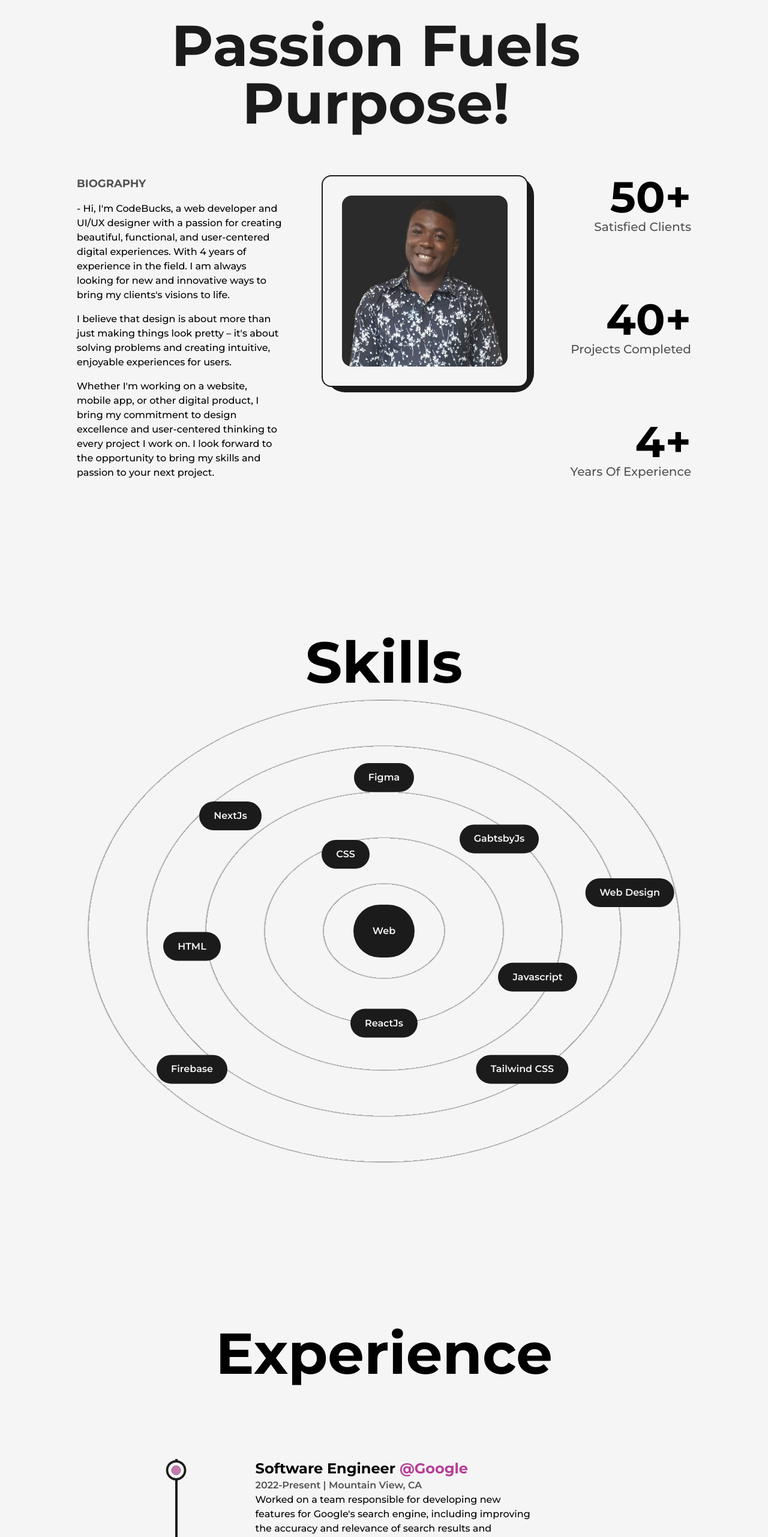
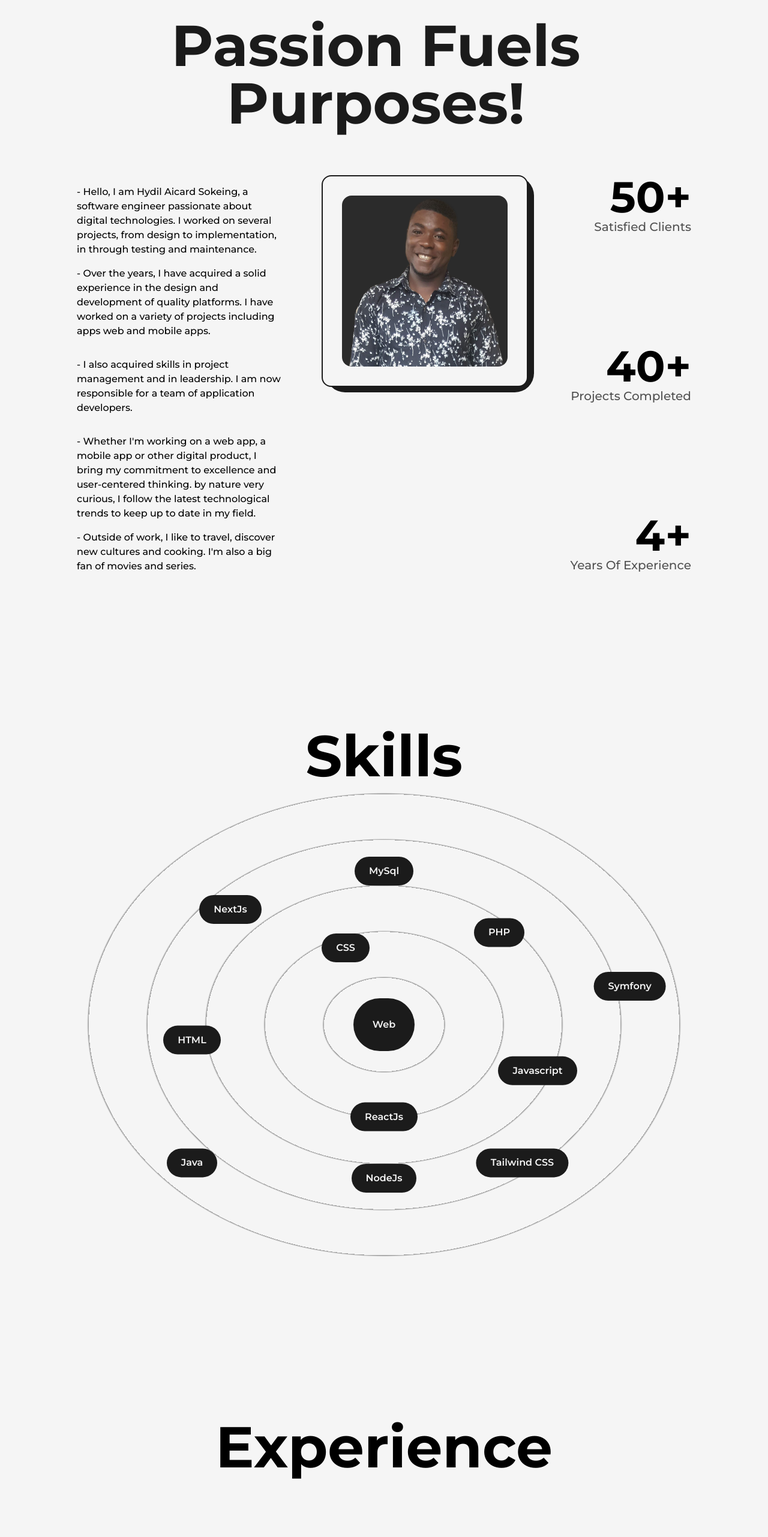
Before and after one commit to hydilois/elshaseries-portfolio, a Next.js app: page /about in a window 1280 px wide. Shown: the part 140-2702 px from the top of the page at 60% size. Built offline with nearby package versions, Linux system fonts and the light colour scheme.

Commit message:
Personnalize the about page

```diff
--- a/src/components/Education.js
+++ b/src/components/Education.js
@@ -1,6 +1,8 @@
-import React, { useRef } from "react";
+import React, { useContext, useRef } from "react";
 import { useScroll, motion } from "framer-motion";
 import LiIcon from "./LiIcon.js";
+import translation from "@/translation.js";
+import { languageContext } from "@/contexts/useLanguageContext.js";
 
 const Details = ({ type, time, place, info }) => {
   const ref = useRef(null);
@@ -15,7 +17,9 @@ const Details = ({ type, time, place, info }) => {
         whileInView={{ y: 0 }}
         transition={{ duration: 0.5, type: "spring" }}
       >
-        <h3 className="capitalize font-bold text-2xl  sm:text-xl xs:text-lg">{type}</h3>
+        <h3 className="capitalize font-bold text-2xl  sm:text-xl xs:text-lg">
+          {type}
+        </h3>
         <span className="capitalize font-semibold text-dark/75 dark:text-light/75  xs:text-sm">
           {time} | {place}
         </span>
@@ -31,9 +35,12 @@ const Education = () => {
     target: ref,
     offset: ["start end", "center start"],
   });
+  const { language } = useContext(languageContext);
   return (
     <div className="my-64">
-      <h2 className="font-bold text-8xl mb-32 w-full text-center md:text-6xl xs:text-4xl md:mb-16">Education</h2>
+      <h2 className="font-bold text-8xl mb-32 w-full text-center md:text-6xl xs:text-4xl md:mb-16">
+      {translation[language].education}
+      </h2>
       <div className="w-[75%] mx-auto relative lg:w-[90%] md:w-full">
         <motion.div
           style={{ scaleY: scrollYProgress }}
@@ -45,25 +52,16 @@ const Education = () => {
 
         <ul className="w-full flex flex-col items-start justify-between ml-4  xs:ml-2">
           <Details
-            type="Bachelor Of Science In Computer Science"
-            time="2016-2020"
-            place="Massachusetts Institute Of Technology (MIT)"
-            info="Relevant courses included Data Structures and Algorithms, Computer Systems Engineering, and Artificial
-            Intelligence."
+            type={translation[language].type1}
+            time="2013-2016"
+            place={translation[language].place1}
+            info={translation[language].info1}
           />
           <Details
-            type="Bachelor Of Science In Computer Science"
-            time="2016-2020"
-            place="Massachusetts Institute Of Technology (MIT)"
-            info="Relevant courses included Data Structures and Algorithms, Computer Systems Engineering, and Artificial
-            Intelligence."
-          />
-          <Details
-            type="Bachelor Of Science In Computer Science"
-            time="2016-2020"
-            place="Massachusetts Institute Of Technology (MIT)"
-            info="Relevant courses included Data Structures and Algorithms, Computer Systems Engineering, and Artificial
-            Intelligence."
+            type={translation[language].type2}
+            time="2019-2020"
+            place="Swiss ELearning Institute"
+            info={translation[language].info2}
           />
         </ul>
       </div>
--- a/src/components/Experience.js
+++ b/src/components/Experience.js
@@ -1,9 +1,12 @@
-import React, { useRef } from "react";
+import React, { useContext, useRef } from "react";
 import { useScroll, motion } from "framer-motion";
 import LiIcon from "./LiIcon.js";
+import translation from "@/translation.js";
+import { languageContext } from "@/contexts/useLanguageContext.js";
 
 const Details = ({ position, company, companyLink, time, address, work }) => {
   const ref = useRef(null);
+
   return (
     <li
       ref={ref}
@@ -42,10 +45,11 @@ const Experience = () => {
     target: ref,
     offset: ["start end", "center start"],
   });
+  const { language } = useContext(languageContext);
   return (
     <div className="my-64">
       <h2 className="font-bold text-8xl mb-32 w-full text-center md:text-6xl xs:text-4xl md:mb-16">
-        Experience
+        {translation[language].experience}
       </h2>
       <div className="w-[75%] mx-auto relative lg:w-[90%] md:w-full">
         <motion.div
@@ -58,10 +62,33 @@ const Experience = () => {
 
         <ul className="w-full flex flex-col items-start justify-between ml-4 xs:ml-2">
           <Details
-            position="Software Engineer"
-            company="Google"
-            companyLink="www.google.com"
-            time="2022-Present"
+            position="Web & Mobile Developper"
+            company="Themis Technologies & Services Sarl"
+            companyLink="https://www.themis-it.com"
+            time="2021-Present"
+            address="Nantes, France(full remote)"
+            work={`Worked on a team responsible for developing new applications,
+            Organization, technical installation, training of the end users,
+            Configuration of the online servers for platforms deployment,
+             Providing technical support and Updating of the existing platforms
+            `}
+          />
+          <Details
+            position="Consultant/Web Developer"
+            company="CECOSDA"
+            companyLink="https://www.cecosdaformation.com"
+            time="2020-2021"
+            address="Montée Jouvence, Yaoundé-Cameroun"
+            work={`As a web developper, I provided technical supervision for the development of e-leaning platforms.
+             I Transfered to the technical service,
+             the basic principles concerning the architecture, the
+            configuration of the database, its functionality.`}
+          />
+          <Details
+            position="IT Manager & Software Developper"
+            company="BALACCUL"
+            companyLink="/"
+            time="2017-2020"
             address="Mountain View, CA"
             work="Worked on a team responsible for developing new features for Google's
              search engine, including improving the accuracy and relevance of search results and
@@ -69,37 +96,7 @@ const Experience = () => {
           />
           <Details
             position="Software Engineer"
-            company="Google"
-            companyLink="www.google.com"
-            time="2022-Present"
-            address="Mountain View, CA"
-            work="Worked on a team responsible for developing new features for Google's
-             search engine, including improving the accuracy and relevance of search results and
-            developing new tools for data analysis and visualization."
-          />
-          <Details
-            position="Software Engineer"
-            company="Google"
-            companyLink="www.google.com"
-            time="2022-Present"
-            address="Mountain View, CA"
-            work="Worked on a team responsible for developing new features for Google's
-             search engine, including improving the accuracy and relevance of search results and
-            developing new tools for data analysis and visualization."
-          />
-          <Details
-            position="Software Engineer"
-            company="Google"
-            companyLink="www.google.com"
-            time="2022-Present"
-            address="Mountain View, CA"
-            work="Worked on a team responsible for developing new features for Google's
-             search engine, including improving the accuracy and relevance of search results and
-            developing new tools for data analysis and visualization."
-          />
-          <Details
-            position="Software Engineer"
-            company="Google"
+            company="ROS Esthablishment"
             companyLink="www.google.com"
             time="2022-Present"
             address="Mountain View, CA"
--- a/src/components/Skills.js
+++ b/src/components/Skills.js
@@ -1,5 +1,7 @@
-import React from "react";
+import React, { useContext } from "react";
 import { motion } from "framer-motion";
+import translation from "@/translation.js";
+import { languageContext } from "@/contexts/useLanguageContext.js";
 
 const Skill = ({ name, x, y }) => {
   return (
@@ -21,10 +23,11 @@ const Skill = ({ name, x, y }) => {
 };
 
 const Skills = () => {
+  const { language } = useContext(languageContext);
   return (
     <>
       <h2 className="font-bold text-8xl mt-64 w-full text-center md:text-6xl md:mt-32">
-        Skills
+      {translation[language].skills}
       </h2>
       <div
         className="w-full h-screen relative flex items-center justify-center rounded-full
@@ -50,11 +53,12 @@ const Skills = () => {
         <Skill name="Javascript" x="20vw" y="6vw" />
         <Skill name="ReactJs" x="0vw" y="12vw" />
         <Skill name="NextJs" x="-20vw" y="-15vw" />
-        <Skill name="GabtsbyJs" x="15vw" y="-12vw" />
-        <Skill name="Web Design" x="32vw" y="-5vw" />
-        <Skill name="Figma" x="0vw" y="-20vw" />
-        <Skill name="Firebase" x="-25vw" y="18vw" />
+        <Skill name="PHP" x="15vw" y="-12vw" />
+        <Skill name="Symfony" x="32vw" y="-5vw" />
+        <Skill name="MySql" x="0vw" y="-20vw" />
+        <Skill name="Java" x="-25vw" y="18vw" />
         <Skill name="Tailwind CSS" x="18vw" y="18vw" />
+        <Skill name="NodeJs" x="0vw" y="20vw" />
       </div>
     </>
   );
--- a/src/pages/about.js
+++ b/src/pages/about.js
@@ -2,13 +2,15 @@ import AnimatedText from "@/components/AnimatedText.js";
 import Layout from "@/components/Layout.js";
 import Head from "next/head.js";
 import Image from "next/image.js";
-import React, { useEffect, useRef } from "react";
+import React, { useContext, useEffect, useRef } from "react";
 import profilePic from "../../public/images/profile/developer-pic-4.png";
 import { useInView, useMotionValue, useSpring } from "framer-motion";
 import Skills from "@/components/Skills.js";
 import Experience from "@/components/Experience.js";
 import Education from "@/components/Education.js";
 import TransitionEffect from "@/components/TransitionEffect.js";
+import translation from "@/translation.js";
+import { languageContext } from "@/contexts/useLanguageContext.js";
 
 const AnimatedNumbers = ({ value }) => {
   const ref = useRef(null);
@@ -34,42 +36,39 @@ const AnimatedNumbers = ({ value }) => {
 };
 
 const about = () => {
+  const { language } = useContext(languageContext);
   return (
     <>
       <Head>
         <title>Elsha Series | About Page</title>
         <meta name="description" content="About me" />
       </Head>
-      <TransitionEffect/>
+      <TransitionEffect />
       <main className="flex w-full flex-col items-center justify-center dark:text-light">
         <Layout className="pt-16">
           <AnimatedText
-            text="Passion Fuels Purpose!"
+            text={translation[language].about_header}
             className="mb-16 lg:!text-7xl sm:!text-6xl xs:!text-4xl sm:mb-8"
           />
           <div className="grid w-full grid-cols-8 gap-16 sm:gap-8">
             <div className="col-span-3 flex flex-col items-start justify-start xl:col-span-4 md:order-2 md:col-span-8">
               <h2 className="mb-4 text-lg font-bold uppercase text-dark/75 dark:text-light/75">
-                Biography
+                {translation[language].about_title}
               </h2>
               <p className="font-medium">
-                - Hi, I&apos;m CodeBucks, a web developer and UI/UX designer with a
-                passion for creating beautiful, functional, and user-centered
-                digital experiences. With 4 years of experience in the field. I
-                am always looking for new and innovative ways to bring my
-                clients&apos;s visions to life.
+                - {translation[language].paragraph1}
               </p>
               <p className="my-4 font-medium">
-                I believe that design is about more than just making things look
-                pretty – it&apos;s about solving problems and creating intuitive,
-                enjoyable experiences for users.
+                - {translation[language].paragraph2}
+              </p>
+              <p className="my-4 font-medium">
+                - {translation[language].paragraph3}
+              </p>
+              <p className="my-4 font-medium">
+                - {translation[language].paragraph4}
               </p>
               <p className="font-medium">
-                Whether I&apos;m working on a website, mobile app, or other digital
-                product, I bring my commitment to design excellence and
-                user-centered thinking to every project I work on. I look
-                forward to the opportunity to bring my skills and passion to
-                your next project.
+                - {translation[language].paragraph5}
               </p>
             </div>
             <div
@@ -93,7 +92,7 @@ const about = () => {
                   <AnimatedNumbers value={50} />+
                 </span>
                 <h2 className="text-xl font-medium capitalize text-dark/75 dark:text-light/75 xl:text-center md:text-lg sm:text-base xs:text-base">
-                  Satisfied clients
+                  {translation[language].clients}
                 </h2>
               </div>
               <div className="flex flex-col items-end justify-center xl:items-center">
@@ -101,7 +100,7 @@ const about = () => {
                   <AnimatedNumbers value={40} />+
                 </span>
                 <h2 className="text-xl font-medium capitalize text-dark/75 dark:text-light/75 xl:text-center md:text-lg sm:text-base xs:text-base">
-                  Projects Completed
+                  {translation[language].projects_completed}
                 </h2>
               </div>
               <div className="flex flex-col items-end justify-center xl:items-center">
@@ -109,7 +108,7 @@ const about = () => {
                   <AnimatedNumbers value={4} />+
                 </span>
                 <h2 className="text-xl font-medium capitalize text-dark/75 dark:text-light/75 xl:text-center md:text-lg sm:text-base xs:text-base">
-                  Years of experience
+                  {translation[language].experiences}
                 </h2>
               </div>
             </div>
--- a/src/translation.js
+++ b/src/translation.js
@@ -7,8 +7,9 @@ const translation = {
     // Homepage
     home_header:
       "Transformez votre vision en réalité avec le code et le design.",
-    home_description:
-      "En tant qu'ingénieur logiciel qualifié, je me consacre à transformer des idées en applications web/mobiles innovantes. Explorez mes derniers projets mettant en valeur mon expertise en Js, PHP, Java et React Native.",
+    home_description: `En tant qu'ingénieur logiciel qualifié,
+    je me consacre à transformer des idées en applications web/mobiles innovantes.
+       Explorez mes derniers projets mettant en valeur mon expertise en Js, PHP, Java et React Native.`,
     cv: "CV",
     hire: "Engagez moi",
 
@@ -18,7 +19,49 @@ const translation = {
     by: "par",
     inspired: "inspiré par",
     hello: "Dites Bonjour",
+
+    // About page
+    about_title: "",
+    about_header: "La passion alimente les objectifs!",
+    biography: "Biographie",
+    paragraph1: `Hello, Je suis Hydil Aicard Sokeing, un ingénieur logiciel passionné
+    de technologies numériques. J'ai travaillé sur plusieurs projets, de la conception à la mise en œuvre, en
+    passant par les tests et la maintenance.`,
+    paragraph2: `Au fil des ans, J'ai acquis une solide expérience dans la
+    conception et le développement des plateformes de qualité. J'ai
+    travaillé sur une variété de projets, notamment des applications
+    web et des applications mobiles.`,
+    paragraph3: `J'ai également acquis des compétences en gestion de projets et
+    en leadership. Je suis maintenant responsable d'une équipe de
+    développeurs d'applications.`,
+    paragraph4: `Que je travaille sur une application Web, une application mobile
+    ou un autre produit numérique, j'apporte mon engagement à
+    l'excellence et à la pensée centrée sur l'utilisateur. De nature
+    très curieux, je suis les dernières tendances technologiques
+    pour rester à jour dans mon domaine.`,
+    paragraph5: `En dehors du travail, j'aime voyager, découvrir de nouvelles
+    cultures et cuisiner. Je suis également un grand fan de films et
+    séries.`,
+    clients: "Clients satisfaits",
+    projects_completed: "Projets achévés",
+    experiences: "Années d'expérience",
+    skills: "Compétences",
+    experience: "Expérience",
+    education: "Éducation",
+
+    // Education
+    type1: `Diplôme d’ingénieur de Travaux en Informatique de Gestion/Analyste Programmeur`,
+    place1: "Ecole Nationale Supérieur Polytechnique De Maroua",
+    info1: `Les cours pertinents comprenaient les structures de données et les algorithmes,
+    Ingénierie des systèmes informatiques, programmation et architecture logicielle.`,
+
+    type2: `Formation En Ligne Sur L’Art De La Gestion`,
+    place2: "Swiss ELearning Institute",
+    info2: `Tous les sujets abordés tout au long du cours modulaire sont liés aux défis
+     quotidiens de la vie d'un entrepreneur, garantissant que ces concepts et stratégies gagnants s'appliquent immédiatement. Gestion des risques,
+     Gestion du personnel, Concepts de gestion stratégique, Gestion financière, Gestion des opérations`,
   },
+
   en: {
     // Navbar
     home: "Home",
@@ -27,8 +70,9 @@ const translation = {
 
     // Homepage
     home_header: "Turning Your Vision Into Reality With Code And Design.",
-    home_description:
-      "As a skilled software engineer, I am dedicated to turning ideas into innovative web/Mobile applications. Explore my latest projects showcasing my expertise in Js, PHP, Java, and React Native.",
+    home_description: `As a skilled software engineer, I am dedicated to turning ideas
+     into innovative web/Mobile applications. Explore my latest projects showcasing my
+     expertise in Js, PHP, Java, and React Native.`,
     cv: "Resume",
     hire: "Hire me",
 
@@ -38,6 +82,49 @@ const translation = {
     by: "by",
     inspired: "insprired by",
     hello: "Say Hello",
+
+    // About page
+    about_title: "",
+    about_header: "Passion Fuels Purposes!",
+    biography: "Biography",
+    paragraph1: `Hello, I am Hydil Aicard Sokeing, a software engineer
+    passionate about digital technologies. I worked on
+    several projects, from design to implementation, in
+    through testing and maintenance.`,
+    paragraph2: `Over the years, I have acquired a solid experience in the
+    design and development of quality platforms. I have
+    worked on a variety of projects including apps
+    web and mobile apps.`,
+    paragraph3: `I also acquired skills in project management and
+    in leadership. I am now responsible for a team of
+    application developers.`,
+    paragraph4: `Whether I'm working on a web app, a mobile app
+    or other digital product, I bring my commitment to
+    excellence and user-centered thinking. by nature
+    very curious, I follow the latest technological trends
+    to keep up to date in my field.`,
+    paragraph5: `Outside of work, I like to travel, discover new
+    cultures and cooking. I'm also a big fan of movies and
+    series.`,
+    clients: "Satisfied Clients",
+    projects_completed: "Projects Completed",
+    experiences: "Years Of Experience",
+    skills: "Skills",
+    experience: "Experience",
+    education: "Education",
+
+    // Education
+    type1: `Bachelor of Engineering Degree in Computer Sciences/Analyst Programmer`,
+    place1: "National Advanced School of Engineering of Maroua",
+    info1: `Relevant courses included Data Structures and Algorithms,
+    Computer Systems Engineering, Programming and software architecture.`,
+
+    type2: `The Art of Management - Winning Concepts and Strategies`,
+    place2: `Swiss ELearning Institute`,
+    info2: `All topics covered throughout the modular course are related to
+    the daily challenges in the life of an entrepreneur,
+     ensuring that those winning concepts and strategies immediately apply.
+     Risk management, Personnel management, Strategic management concepts, Financial management, Operations management`,
   },
 };
 
```
